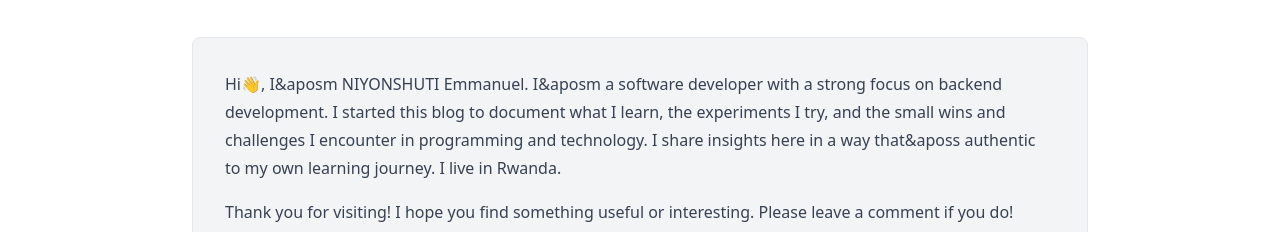
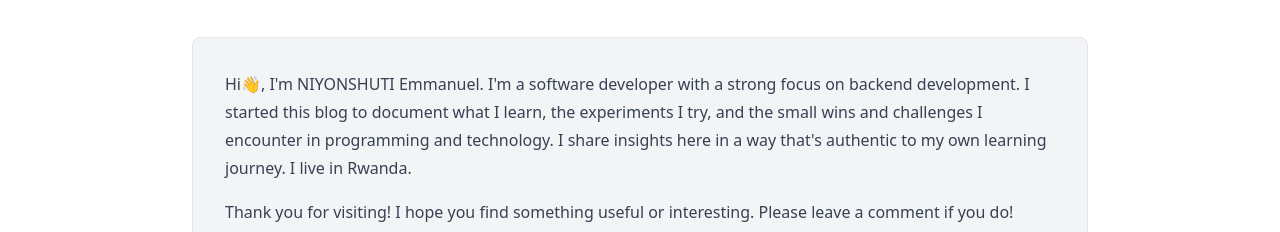
Before and after one commit to EmmanuelNiyonshuti/blog, a Next.js app: page /about in a window 1280 px wide. Shown: the part 192-424 px from the top of the page. Built offline with nearby package versions, Linux system fonts and the light colour scheme.

Commit message:
refactor: update about page and home page

```diff
--- a/app/about/page.js
+++ b/app/about/page.js
@@ -21,9 +21,9 @@ export default function AboutPage() {
           {/* Introduction */}
           <div className="rounded-lg p-8 mb-8 bg-gray-100 dark:bg-gray-900 border border-gray-200 dark:border-gray-700">
             <p className="leading-relaxed text-gray-700 dark:text-gray-300">
-              Hi👋, I&aposm NIYONSHUTI Emmanuel. I&aposm a software developer with a strong focus on backend development.
+              Hi👋, I&apos;m NIYONSHUTI Emmanuel. I&apos;m a software developer with a strong focus on backend development.
               I started this blog to document what I learn, the experiments I try, and the small wins and challenges I encounter in programming and technology.
-              I share insights here in a way that&aposs authentic to my own learning journey. I live in Rwanda.
+              I share insights here in a way that&apos;s authentic to my own learning journey. I live in Rwanda.
             </p>
 
             <p className="leading-relaxed text-gray-700 dark:text-gray-300 mt-4">
--- a/app/components/layout/Sidebar.js
+++ b/app/components/layout/Sidebar.js
@@ -9,7 +9,7 @@ export default function Sidebar({ categories = [] }) {
         <div className="space-y-3">
           <p  className="text-xl text-gray-700 dark:text-gray-300 leading-relaxed">Welcome to my blog</p>
           <p className="text-sm text-gray-700 dark:text-gray-300 leading-relaxed">
-          I&aposm a software developer with a focus on backend development, living in Rwanda.
+          I&apos;m a software developer with a focus on backend development, living in Rwanda.
           <span className="block mt-2">
           <a
             href="https://github.com/EmmanuelNiyonshuti"
```
